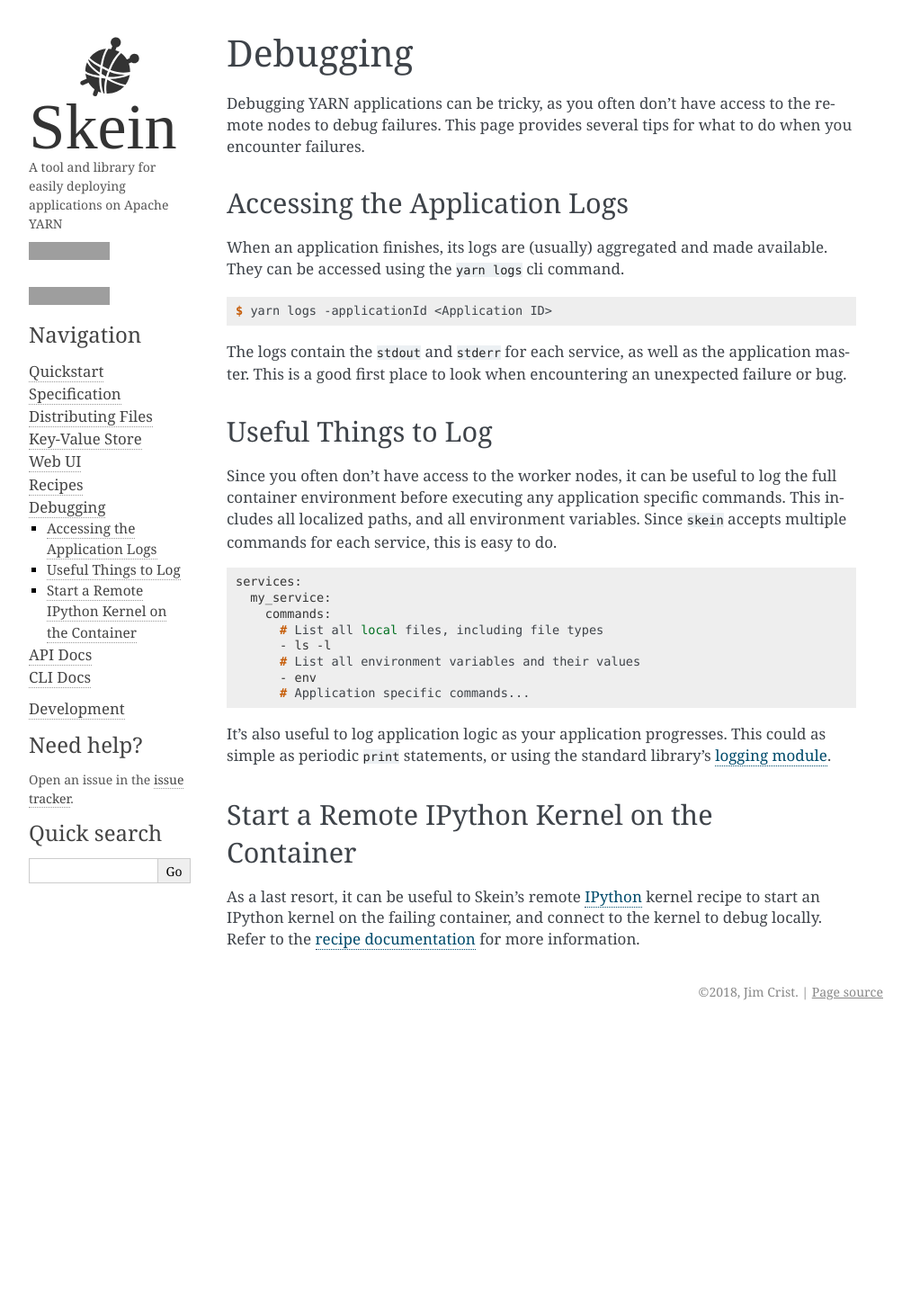
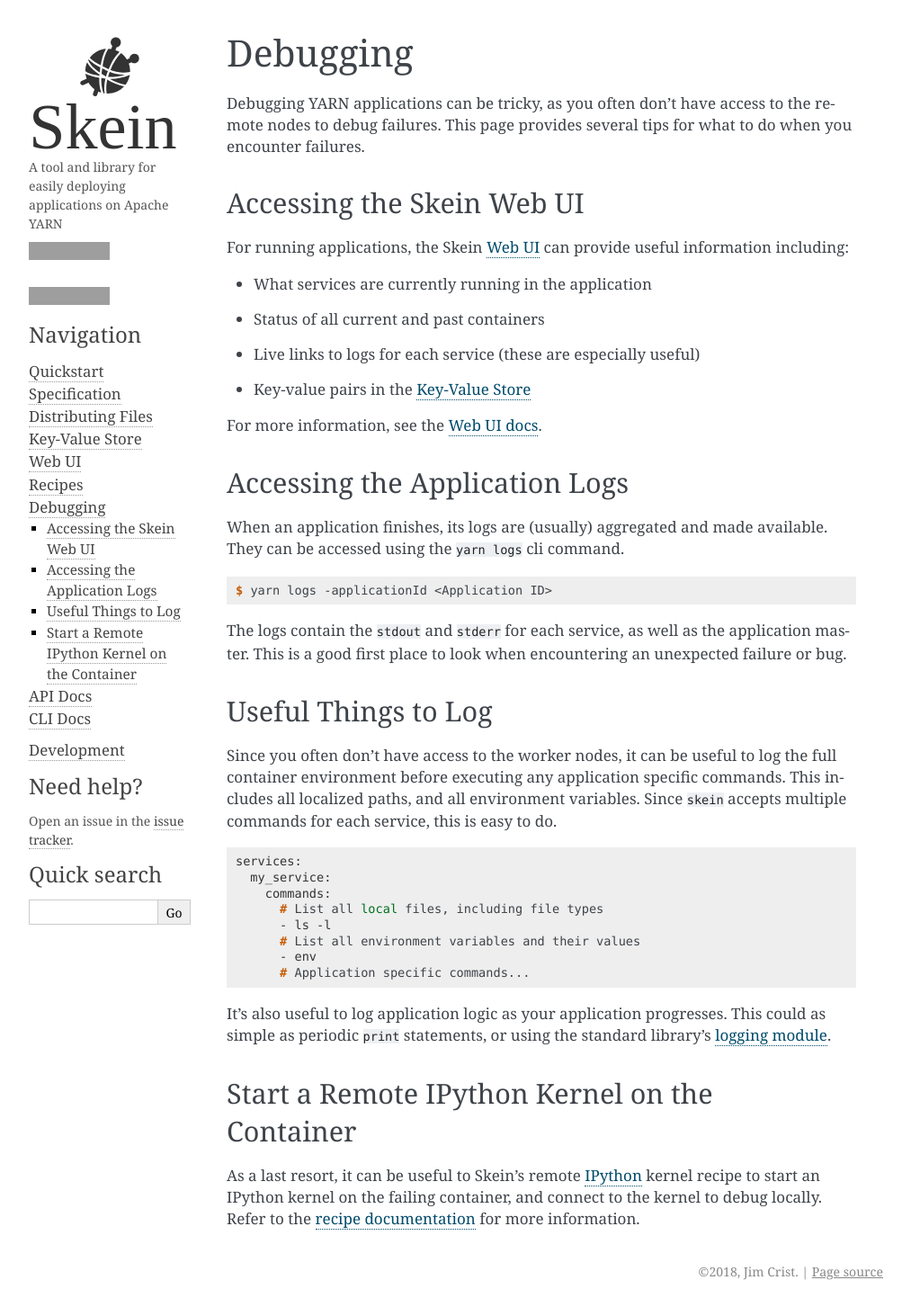
Before and after one commit to jcrist/skein, a Sphinx documentation site: the page built from docs/source/debugging.rst, in a window 1280 px wide. Shown: the whole page at 90% size, without its empty margins (138-1151 px from the left). Built offline with Sphinx 7.4.7, drawn with Linux system fonts in a browser that asks for light colours; before the commit the page ends 1142 px from its top, so only the background shows below that; grey boxes are pictures that could not be loaded.

Commit message:
Add docs on Web UI to debugging page

```diff
--- a/docs/source/debugging.rst
+++ b/docs/source/debugging.rst
@@ -4,6 +4,20 @@
 Debugging YARN applications can be tricky, as you often don't have access to
 the remote nodes to debug failures. This page provides several tips for what to
 do when you encounter failures.
+
+
+Accessing the Skein Web UI
+--------------------------
+
+For running applications, the Skein `Web UI <web-ui.html>`__ can provide useful
+information including:
+
+- What services are currently running in the application
+- Status of all current and past containers
+- Live links to logs for each service (these are especially useful)
+- Key-value pairs in the `Key-Value Store <key-value-store.html>`__
+
+For more information, see the `Web UI docs <web-ui.html>`__.
 
 
 Accessing the Application Logs
```
